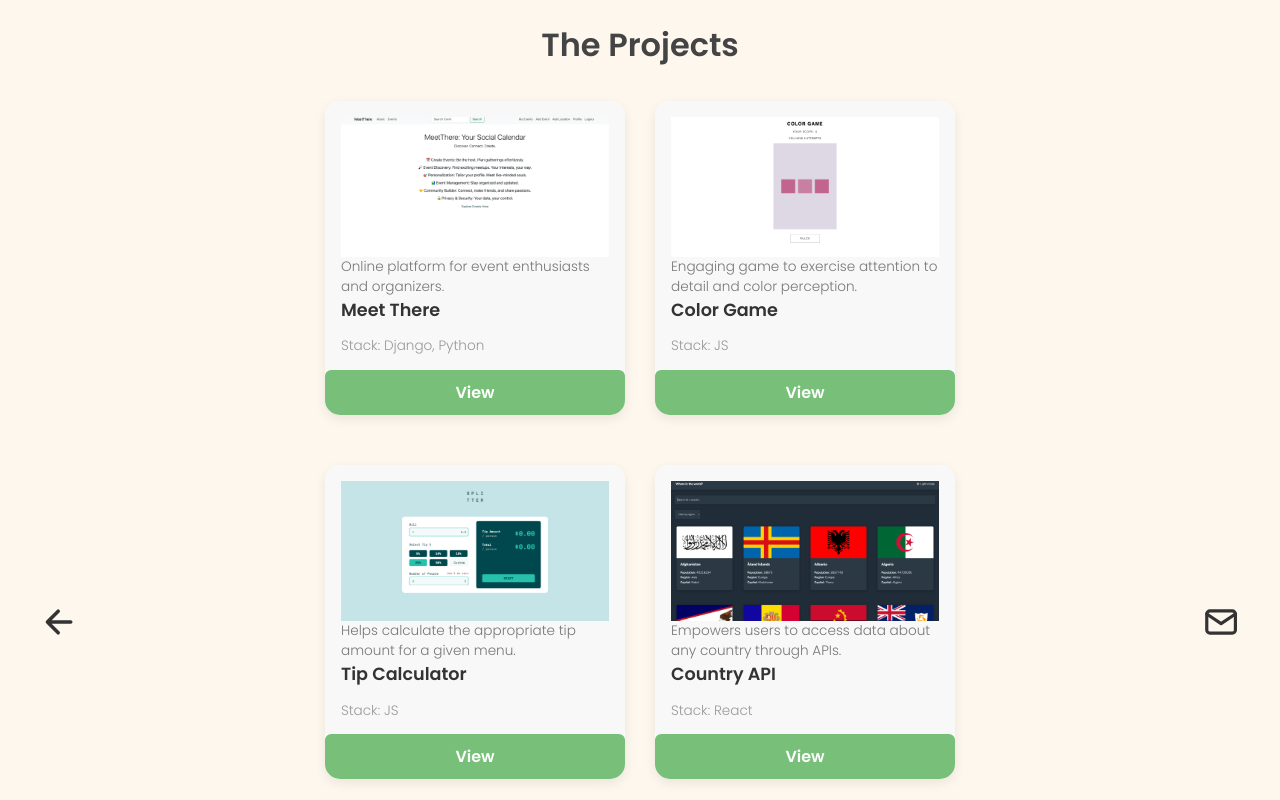
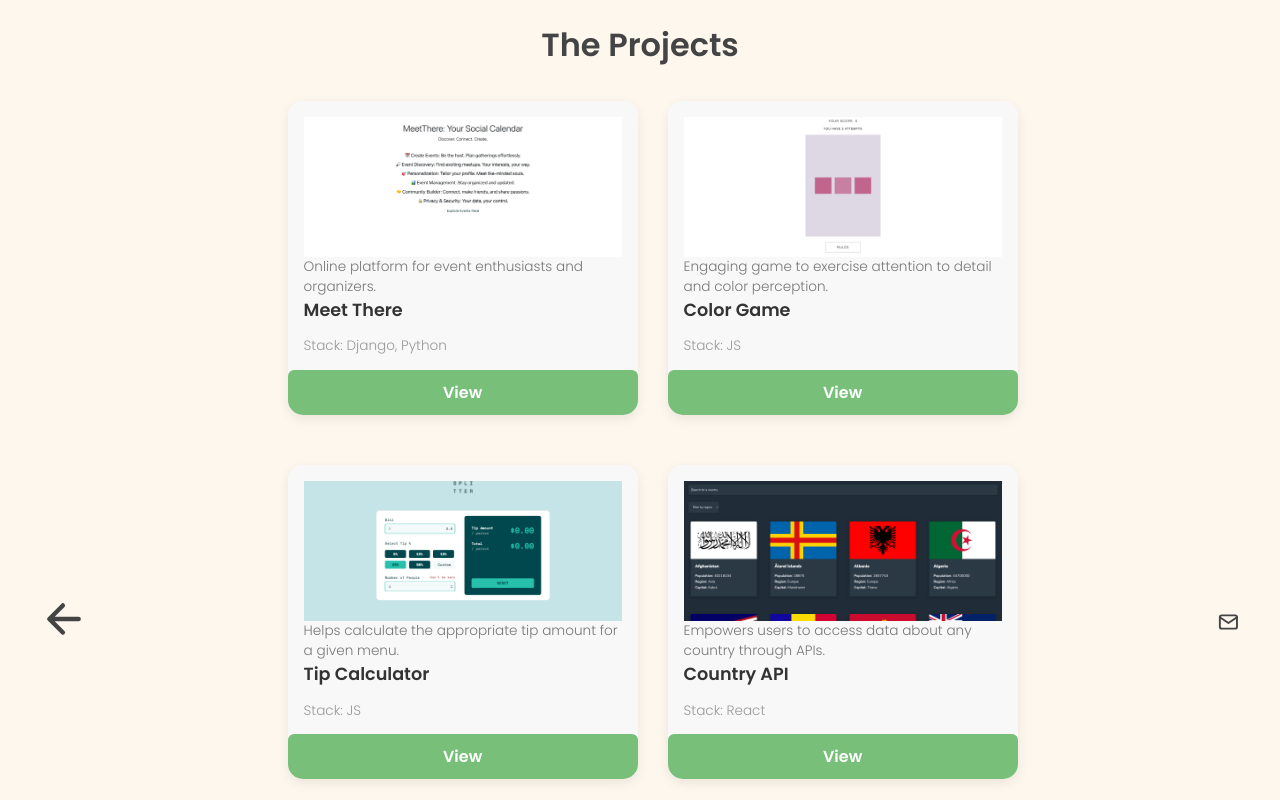
Before and after one commit to telkelly/portfolio, a React (Create React App) app: page /projects in a window 1280 px wide. Shown: the top 800 px of the page. Built offline with nearby package versions, Linux system fonts and the light colour scheme.

Commit message:
feat: changed a to Link. now links projects are working

```diff
--- a/src/App.css
+++ b/src/App.css
@@ -114,7 +114,7 @@ body {
     background-color: rgb(249, 196, 81);
     border-radius: 25px 25px 0 25px;
     height: 100%;
-    margin: 1px 0;
+    margin: 1px 0 0;
 }
 
 .list-projects {
@@ -127,7 +127,7 @@ body {
 
 /* Card */
 .card {
-    width: 300px;
+    width: 350px;
     margin: 10px 0;
     background-color: #ffffff;
     border-radius: 15px;
@@ -185,6 +185,8 @@ body {
 }
 
 .card-btn {
+    z-index: 1;
+    display: block;
     background-color: #78bf79;
     color: white;
     padding: 10px;
@@ -193,6 +195,7 @@ body {
     border-radius: 6px;
     font-weight: bold;
     transition: background-color 0.3s;
+    text-decoration: none;
 }
 
 .card-btn:hover {
@@ -253,7 +256,12 @@ body {
 
 .icon{
     padding: 40px;
-    font-size: 70px;
+    font-size: 3rem;
+    color: #444;
+}
+
+.icon:hover{
+    animation: 3s infinite alternate slide-in;
 }
 
 .list-projects{
--- a/src/components/CardList.js
+++ b/src/components/CardList.js
@@ -20,10 +20,10 @@ const CardList = ({projects, displayCount = null, linkToDetail = false}) => {
                             </div>
                         </div>
                     </div>
-                    <div className="card-btn">
-                        <a href={link} target="_blank" rel="noopener noreferrer">
+                    <div>
+                        <Link to={link} className="card-btn" target="_blank" rel="noopener noreferrer">
                             View
-                        </a>
+                        </Link>
                     </div>
                 </li>
             ))}
--- a/src/pages/ProjectsPage.js
+++ b/src/pages/ProjectsPage.js
@@ -3,6 +3,7 @@ import {projects} from '../components/data'
 import CardList from "../components/CardList";
 import { TbMail } from "react-icons/tb";
 import { IoArrowBackOutline } from "react-icons/io5";
+import {Link} from "react-router-dom";
 
 
 const ProjectsPage = () => {
@@ -10,11 +11,11 @@ const ProjectsPage = () => {
         <div className="container">
             <h1>The Projects</h1>
             <div className="wrapper">
-                <IoArrowBackOutline className="icon" />
+                <Link to={`/`}><IoArrowBackOutline className="icon" /></Link>
                 <div className="list-projects">
                     <CardList projects={projects}/>
                 </div>
-                <TbMail className="icon" />
+                <TbMail className="icon"/>
             </div>
         </div>
     );
```
